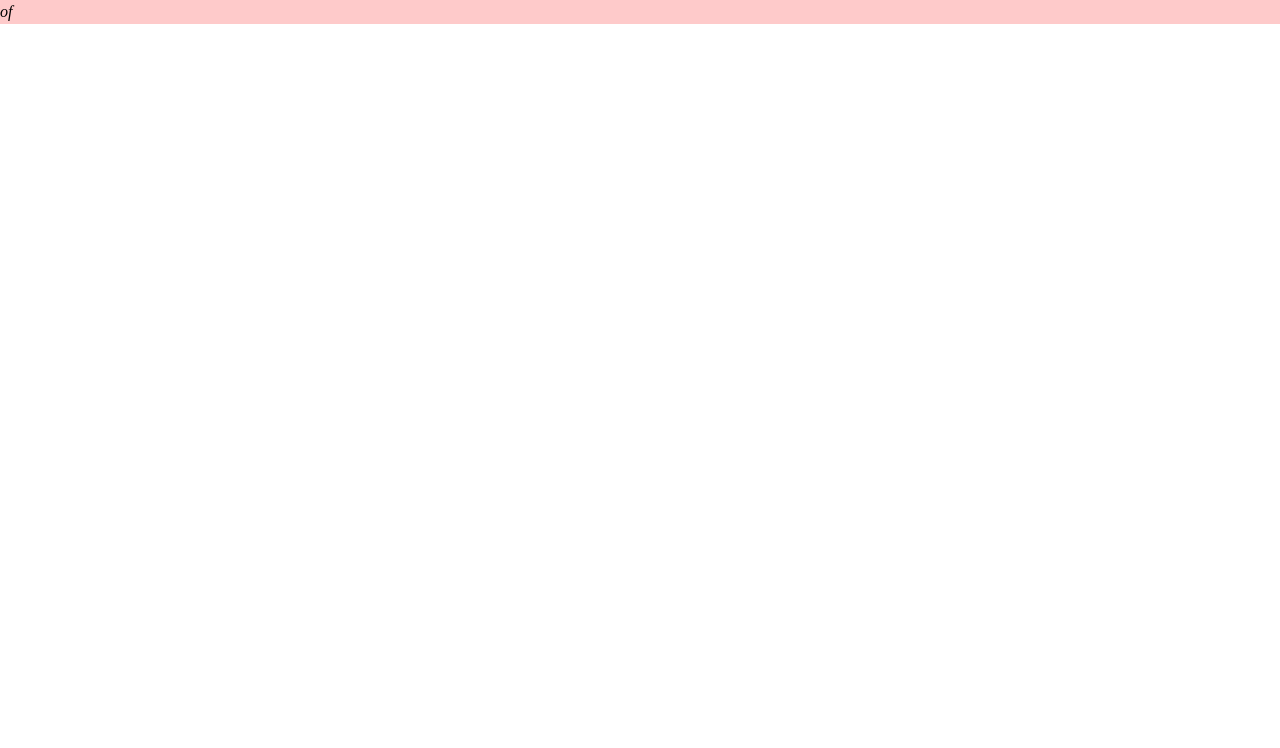
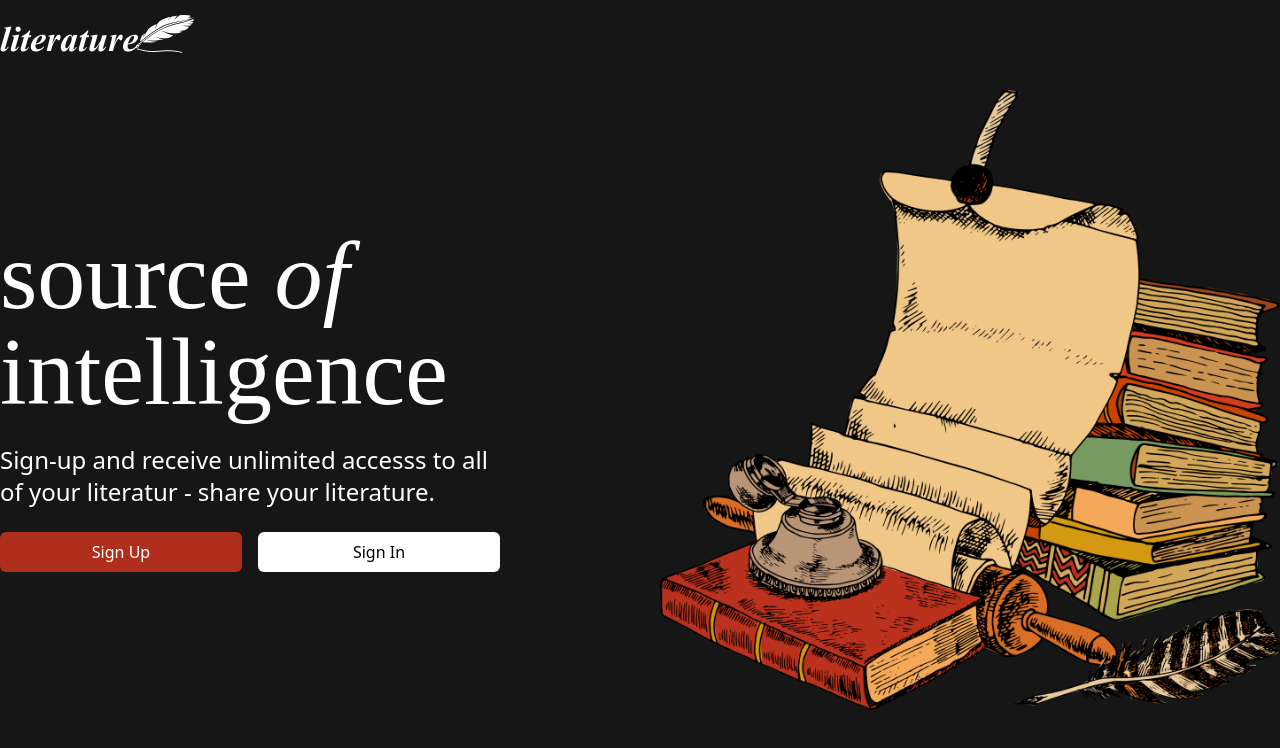
Before and after one commit to nadrianfikri/react-literature-project, a React (Create React App) app: page / in a window 1280 px wide. Shown: the top 748 px of the page. Built offline with nearby package versions, Linux system fonts and the light colour scheme.

Commit message:
done landing page

```diff
--- a/src/App.js
+++ b/src/App.js
@@ -1,9 +1,9 @@
+import { Home } from './pages';
+
 function App() {
   return (
-    <div className="App">
-      <header className="bg-red-200">
-        <p className="font-hero italic">of</p>
-      </header>
+    <div>
+      <Home />
     </div>
   );
 }
--- /dev/null
+++ b/src/components/atoms/Button.js
@@ -0,0 +1,7 @@
+export default function Button(props) {
+  return (
+    <button className={` py-2 px-4 rounded-md ${props.className}`} type={props.type} onClick={props.onClick}>
+      {props.text}
+    </button>
+  );
+}
--- /dev/null
+++ b/src/components/atoms/NavItems.js
@@ -0,0 +1,18 @@
+import { Link } from 'react-router-dom';
+
+function NavLogo(props) {
+  return (
+    <Link to={props.to}>
+      <img src="/assets/images/logo-literature.png" alt="logo" />
+    </Link>
+  );
+}
+function NavItem(props) {
+  return (
+    <Link to={props.to}>
+      <p className={`text-white ${props.className}`}>{props.text}</p>
+    </Link>
+  );
+}
+
+export { NavLogo, NavItem };
--- /dev/null
+++ b/src/components/molecules/Main.js
@@ -0,0 +1,7 @@
+export default function Main(props) {
+  return (
+    <div className={`bg-primary flex justify-center items-center w-full h-screen`}>
+      <main className={`container ${props.className}`}>{props.children}</main>
+    </div>
+  );
+}
--- /dev/null
+++ b/src/components/molecules/Navbar.js
@@ -0,0 +1,9 @@
+import { NavItem, NavLogo } from '../atoms/NavItems';
+
+export default function Navbar(props) {
+  return (
+    <nav className="container flex justify-between items-center">
+      <NavLogo to="/" />
+    </nav>
+  );
+}
--- /dev/null
+++ b/src/components/organism/Header.js
@@ -0,0 +1,9 @@
+import Navbar from '../molecules/Navbar';
+
+export default function Header(props) {
+  return (
+    <header className="w-full fixed top-0 bg-primary flex justify-center items-center">
+      <Navbar />
+    </header>
+  );
+}
--- /dev/null
+++ b/src/components/organism/Hero.js
@@ -0,0 +1,21 @@
+import Button from '../atoms/Button';
+import Main from '../molecules/Main';
+
+export default function Hero(props) {
+  return (
+    <Main className="flex flex-col-reverse lg:flex-row justify-between items-center flex-wrap gap-4">
+      <div className="text-white w-96 lg:w-500 text-center md:text-left space-y-6">
+        <p style={{ lineHeight: 1 }} className="text-4xl lg:text-6xl font-hero ">
+          source <span className="italic">of </span>
+          intelligence
+        </p>
+        <p className="text-md lg:text-2xl ">Sign-up and receive unlimited accesss to all of your literatur - share your literature.</p>
+        <div className="flex justify-between gap-4">
+          <Button text="Sign Up" className="bg-danger w-full" />
+          <Button text="Sign In" className="bg-white w-full text-black" />
+        </div>
+      </div>
+      <img className="w-72 h-72 lg:w-96 lg:h-96 xl:w-620 xl:h-620" src="/assets/images/hero.png" alt="hero" />
+    </Main>
+  );
+}
--- a/src/index.js
+++ b/src/index.js
@@ -1,11 +1,15 @@
 import React from 'react';
 import ReactDOM from 'react-dom';
+import { BrowserRouter as Router } from 'react-router-dom';
+
 import './index.css';
 import App from './App';
 
 ReactDOM.render(
   <React.StrictMode>
-    <App />
+    <Router>
+      <App />
+    </Router>
   </React.StrictMode>,
   document.getElementById('root')
 );
--- /dev/null
+++ b/src/pages/Home.js
@@ -0,0 +1,11 @@
+import Header from '../components/organism/Header';
+import Hero from '../components/organism/Hero';
+
+export default function Home() {
+  return (
+    <div>
+      <Header />
+      <Hero />
+    </div>
+  );
+}
--- /dev/null
+++ b/src/pages/index.js
@@ -0,0 +1,3 @@
+import Home from './Home';
+
+export { Home };
--- a/tailwind.config.js
+++ b/tailwind.config.js
@@ -2,13 +2,37 @@ module.exports = {
   purge: ['./src/**/*.{js,jsx,ts,tsx}', './public/index.html'],
   darkMode: false, // or 'media' or 'class'
   theme: {
-    container: {
-      padding: '3rem',
-    },
+    // container: {
+    //   padding: '3rem',
+    // },
+    backgroundColor: (theme) => ({
+      ...theme('colors'),
+      primary: '#161616',
+      secondary: '#252525',
+      danger: '#AF2E1C',
+    }),
 
     extend: {
       fontFamily: {
         hero: ['"Times New Roman"', 'ui-serif'],
+      },
+      fontSize: {
+        '6xl': '96px',
+      },
+      width: {
+        350: '350px',
+        50: '50px',
+        500: '500px',
+        560: '560px',
+        620: '620px',
+        1080: '1080px',
+      },
+      height: {
+        50: '50px',
+        350: '350px',
+        500: '500px',
+        560: '560px',
+        620: '620px',
       },
     },
   },
```
